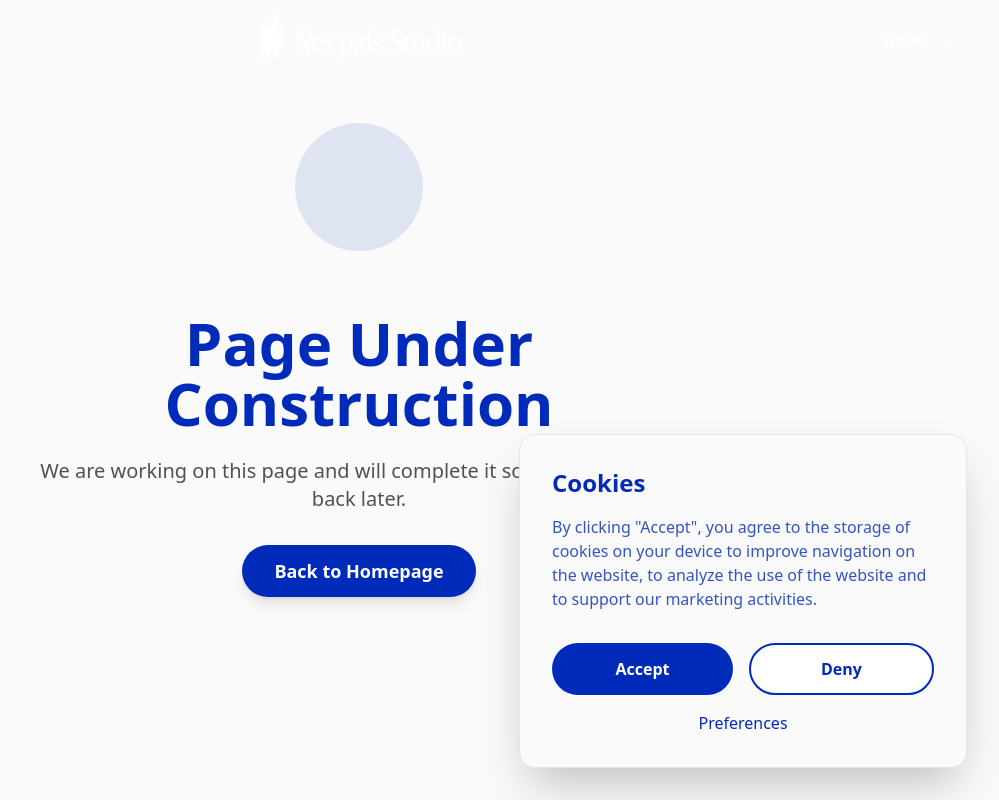
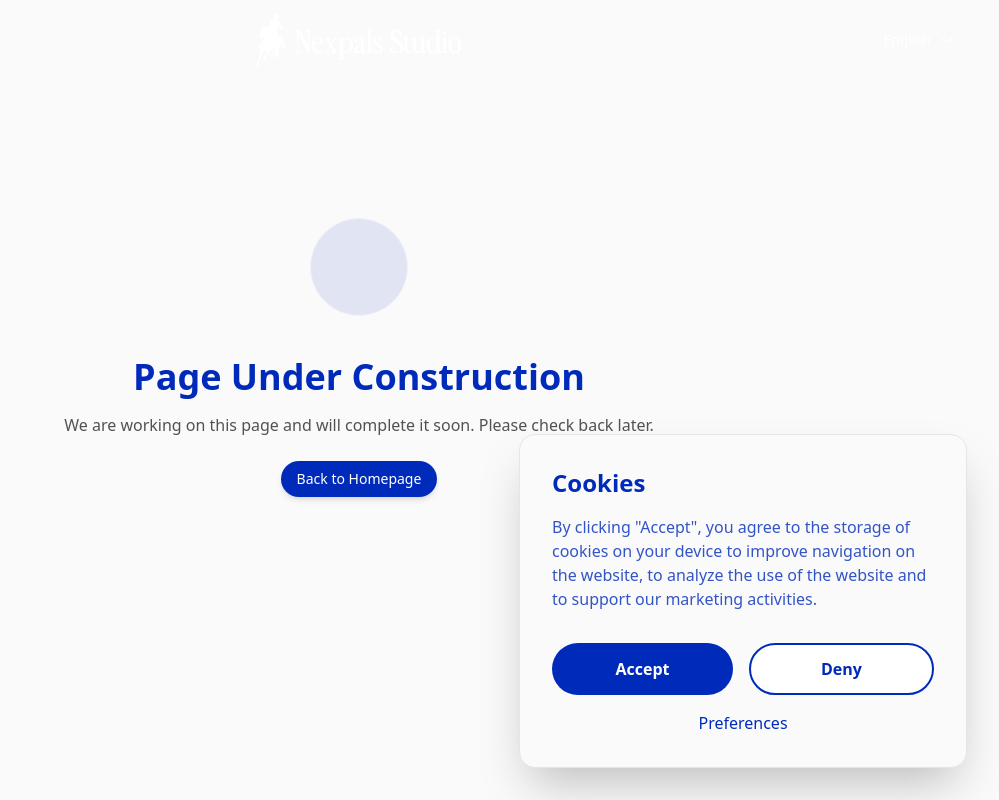
Before and after one commit to ibdeveloper/nexpalssite, a Next.js app: page /en/under-construction in a window 1280 px wide. Shown: the whole page, without its empty margins (281-1280 px from the left). Built offline with nearby package versions, Linux system fonts and the light colour scheme; a web font is replaced by a local one.

Commit message:
Add pulsing animation to icon, make text smaller on single line, reduce button size

```diff
--- a/app/[locale]/under-construction/UnderConstructionContent.tsx
+++ b/app/[locale]/under-construction/UnderConstructionContent.tsx
@@ -25,11 +25,22 @@ export default function UnderConstructionContent({ translations }: { translation
             initial={{ opacity: 0, scale: 0.9 }}
             animate={{ opacity: 1, scale: 1 }}
             transition={{ duration: 0.6, delay: 0.2 }}
-            className="mb-8"
+            className="mb-6"
           >
-            <div className="inline-block p-6 rounded-full mb-6" style={{ backgroundColor: '#002BBA', opacity: 0.1 }}>
+            <motion.div
+              className="inline-block p-4 rounded-full mb-4 relative"
+              style={{ backgroundColor: '#002BBA', opacity: 0.1 }}
+              animate={{
+                scale: [1, 1.1, 1],
+              }}
+              transition={{
+                duration: 2,
+                repeat: Infinity,
+                ease: "easeInOut"
+              }}
+            >
               <svg
-                className="w-16 h-16 sm:w-20 sm:h-20"
+                className="w-12 h-12 sm:w-14 sm:h-14"
                 style={{ color: '#002BBA' }}
                 fill="none"
                 stroke="currentColor"
@@ -42,14 +53,14 @@ export default function UnderConstructionContent({ translations }: { translation
                   d="M19.428 15.428a2 2 0 00-1.022-.547l-2.387-.477a6 6 0 00-3.86.517l-.318.158a6 6 0 01-3.86.517L6.05 15.21a2 2 0 00-1.806.547M8 4h8l-1 1v5.172a2 2 0 00.586 1.414l5 5c1.26 1.26.367 3.414-1.415 3.414H4.828c-1.782 0-2.674-2.154-1.414-3.414l5-5A2 2 0 009 10.172V5L8 4z"
                 />
               </svg>
-            </div>
+            </motion.div>
           </motion.div>
 
           <motion.h1
             initial={{ opacity: 0 }}
             animate={{ opacity: 1 }}
             transition={{ duration: 0.6, delay: 0.4 }}
-            className="text-4xl sm:text-5xl md:text-6xl font-bold mb-6"
+            className="text-2xl sm:text-3xl md:text-4xl font-bold mb-4 whitespace-nowrap"
             style={{ color: '#002BBA' }}
           >
             {translations.title}
@@ -59,7 +70,7 @@ export default function UnderConstructionContent({ translations }: { translation
             initial={{ opacity: 0 }}
             animate={{ opacity: 1 }}
             transition={{ duration: 0.6, delay: 0.6 }}
-            className="text-lg sm:text-xl text-gray-600 mb-8 leading-relaxed"
+            className="text-sm sm:text-base text-gray-600 mb-6 whitespace-nowrap"
           >
             {translations.description}
           </motion.p>
@@ -71,7 +82,7 @@ export default function UnderConstructionContent({ translations }: { translation
           >
             <Link
               href="/"
-              className="inline-block px-8 py-3 rounded-full font-semibold text-base sm:text-lg transition-all duration-300 ease-out shadow-lg hover:shadow-xl"
+              className="inline-block px-4 py-2 rounded-full font-medium text-sm transition-all duration-300 ease-out shadow-md hover:shadow-lg"
               style={{
                 backgroundColor: '#002BBA',
                 color: '#ffffff',
```
